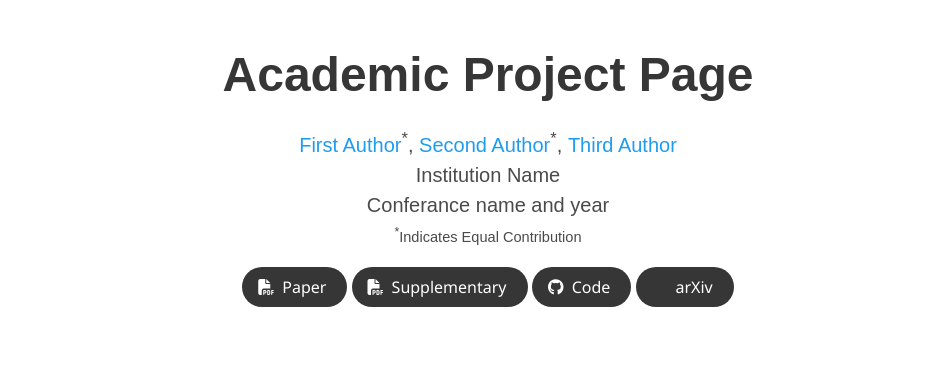
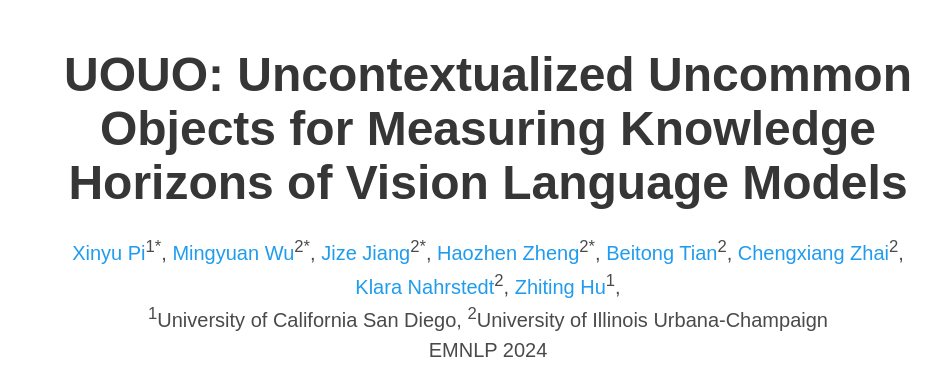
Before and after one commit to zoezheng126/UOUO-Website, a plain HTML site: page index.html in a window 1280 px wide. Shown: the top 369 px of the page, without its empty margins (152-1095 px from the left). Drawn offline with nearby package versions, Linux system fonts and the light colour scheme; grey boxes are pictures that could not be loaded; some icons are missing; a web font is replaced by a local one.

Commit message:
modify name and author

```diff
--- a/index.html
+++ b/index.html
@@ -24,7 +24,7 @@
   <meta name="viewport" content="width=device-width, initial-scale=1">
 
 
-  <title>Academic Project Page</title>
+  <title>UOUO: Uncontextualized Uncommon Objects for Measuring Knowledge Horizons of Vision Language Models</title>
   <link rel="icon" type="image/x-icon" href="static/images/favicon.ico">
   <link href="https://fonts.googleapis.com/css?family=Google+Sans|Noto+Sans|Castoro"
   rel="stylesheet">
@@ -52,20 +52,31 @@
       <div class="container is-max-desktop">
         <div class="columns is-centered">
           <div class="column has-text-centered">
-            <h1 class="title is-1 publication-title">Academic Project Page</h1>
+            <h1 class="title is-1 publication-title">UOUO: Uncontextualized Uncommon Objects for Measuring Knowledge Horizons of Vision Language Models</h1>
             <div class="is-size-5 publication-authors">
               <!-- Paper authors -->
               <span class="author-block">
-                <a href="FIRST AUTHOR PERSONAL LINK" target="_blank">First Author</a><sup>*</sup>,</span>
+                <a href="FIRST AUTHOR PERSONAL LINK" target="_blank">Xinyu Pi</a><sup>1*</sup>,</span>
                 <span class="author-block">
-                  <a href="SECOND AUTHOR PERSONAL LINK" target="_blank">Second Author</a><sup>*</sup>,</span>
+                  <a href="SECOND AUTHOR PERSONAL LINK" target="_blank">Mingyuan Wu</a><sup>2*</sup>,</span>
                   <span class="author-block">
-                    <a href="THIRD AUTHOR PERSONAL LINK" target="_blank">Third Author</a>
+                    <a href="THIRD AUTHOR PERSONAL LINK" target="_blank">Jize Jiang</a><sup>2*</sup>,</span>
+                    <span class="author-block">
+                      <a href="THIRD AUTHOR PERSONAL LINK" target="_blank">Haozhen Zheng</a><sup>2*</sup>,</span>
+                      <span class="author-block">
+                        <a href="THIRD AUTHOR PERSONAL LINK" target="_blank">Beitong Tian</a><sup>2</sup>,</span>
+                        <span class="author-block">
+                          <a href="THIRD AUTHOR PERSONAL LINK" target="_blank">Chengxiang Zhai</a><sup>2</sup>,</span>
+                          <span class="author-block">
+                            <a href="THIRD AUTHOR PERSONAL LINK" target="_blank">Klara Nahrstedt</a><sup>2</sup>,</span>
+                            <span class="author-block">
+                              <a href="THIRD AUTHOR PERSONAL LINK" target="_blank">Zhiting Hu</a><sup>1</sup>,</span>
                   </span>
                   </div>
 
                   <div class="is-size-5 publication-authors">
-                    <span class="author-block">Institution Name<br>Conferance name and year</span>
+                    <span class="author-block"><sup>1</sup>University of California San Diego, <sup>2</sup>University of Illinois Urbana-Champaign
+                      <br>EMNLP 2024</span>
                     <span class="eql-cntrb"><small><br><sup>*</sup>Indicates Equal Contribution</small></span>
                   </div>
 
@@ -73,7 +84,7 @@
                     <div class="publication-links">
                          <!-- Arxiv PDF link -->
                       <span class="link-block">
-                        <a href="https://arxiv.org/pdf/<ARXIV PAPER ID>.pdf" target="_blank"
+                        <a href="https://openreview.net/pdf?id=w2Tkz8gKIQ" target="_blank"
                         class="external-link button is-normal is-rounded is-dark">
                         <span class="icon">
                           <i class="fas fa-file-pdf"></i>
@@ -95,10 +106,11 @@
 
                   <!-- Github link -->
                   <span class="link-block">
-                    <a href="https://github.com/YOUR REPO HERE" target="_blank"
+                    <a href="https://github.com/zoezheng126/UOUO" target="_blank"
                     class="external-link button is-normal is-rounded is-dark">
                     <span class="icon">
-                      <i class="fab fa-github"></i>
+                      <i class="fab fa-github"
+                       ></i>
                     </span>
                     <span>Code</span>
                   </a>
@@ -106,7 +118,7 @@
 
                 <!-- ArXiv abstract Link -->
                 <span class="link-block">
-                  <a href="https://arxiv.org/abs/<ARXIV PAPER ID>" target="_blank"
+                  <a href="https://arxiv.org/pdf/2407.18391" target="_blank"
                   class="external-link button is-normal is-rounded is-dark">
                   <span class="icon">
                     <i class="ai ai-arxiv"></i>
```
